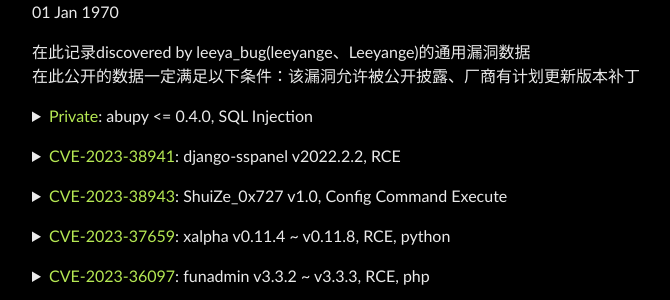
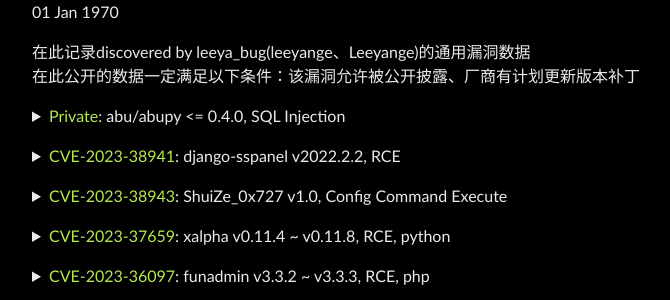
Before and after one commit to Leeyangee/leeyangee.github.io, a Jekyll site: the page built from _posts/1970-01-01-Common-Record.md, in a window 1280 px wide. Shown: the part 197-497 px from the top of the page, without its empty margins (160-830 px from the left). Built offline with Jekyll 4.4.1, drawn with Linux system fonts in a browser that asks for light colours.

Commit message:
Update 1970-01-01-Common-Record.md

```diff
--- a/_posts/1970-01-01-Common-Record.md
+++ b/_posts/1970-01-01-Common-Record.md
@@ -7,7 +7,7 @@
 在此公开的数据一定满足以下条件：该漏洞允许被公开披露、厂商有计划更新版本补丁
 
 <details>
-      <summary><font color="#b5e853">Private</font>: abupy <= 0.4.0, SQL Injection</summary>
+      <summary><font color="#b5e853">Private</font>: abu/abupy <= 0.4.0, SQL Injection</summary>
       <pre><code>
 <a>Private</a>
 仓库地址: <a id="rep">https://github.com/bbfamily/abu</a>
```
